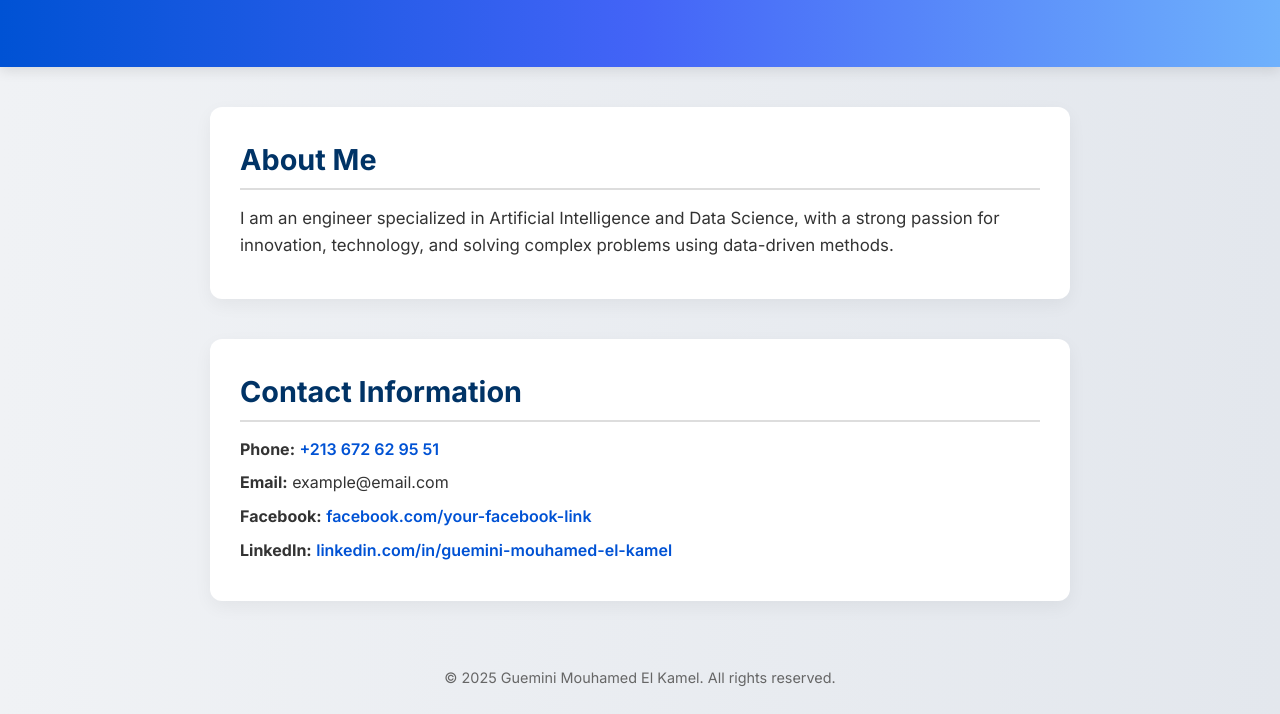
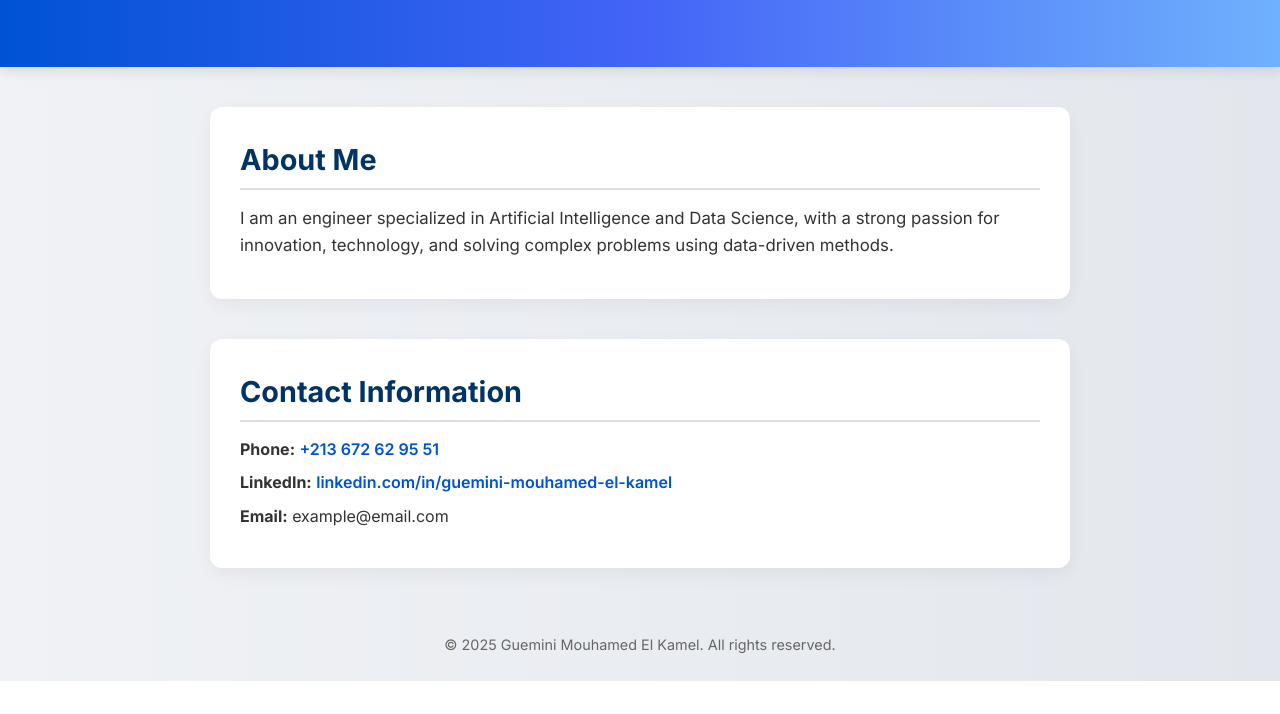
Before and after one commit to Mouhamed211/Mouhamed_guemini-site, a plain HTML site: page Index.html in a window 1280 px wide. Shown: the part 173-887 px from the top of the page. After the commit the page ends 854 px from the top, so only its background shows below. Drawn offline with Linux system fonts and the light colour scheme.

Commit message:
Update Index.html

```diff
--- a/Index.html
+++ b/Index.html
@@ -94,9 +94,8 @@
       <h2>Contact Information</h2>
       <ul>
         <li><strong>Phone:</strong> <a href="tel:+213672629551">+213 672 62 95 51</a></li>
+        <li><strong>LinkedIn:</strong> <a href="https://www.linkedin.com/in/guemini-mouhamed-el-kamel" target="_blank">linkedin.com/in/guemini-mouhamed-el-kamel</a></li>
         <li><strong>Email:</strong> example@email.com</li>
-        <li><strong>Facebook:</strong> <a href="https://www.facebook.com/your-facebook-link" target="_blank">facebook.com/your-facebook-link</a></li>
-        <li><strong>LinkedIn:</strong> <a href="https://www.linkedin.com/in/guemini-mouhamed-el-kamel" target="_blank">linkedin.com/in/guemini-mouhamed-el-kamel</a></li>
       </ul>
     </section>
   </main>
```
